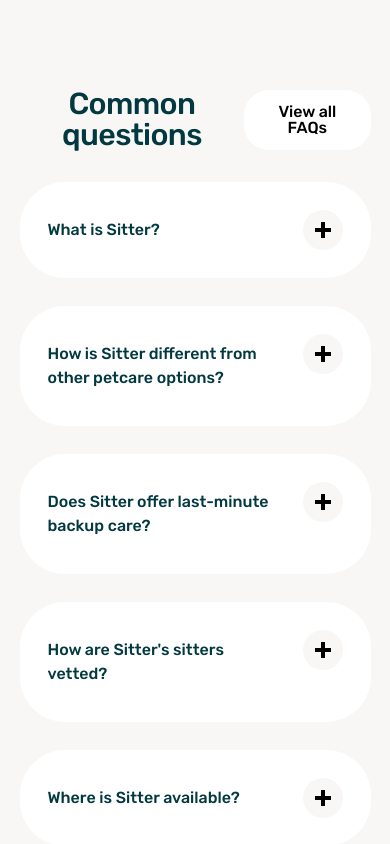
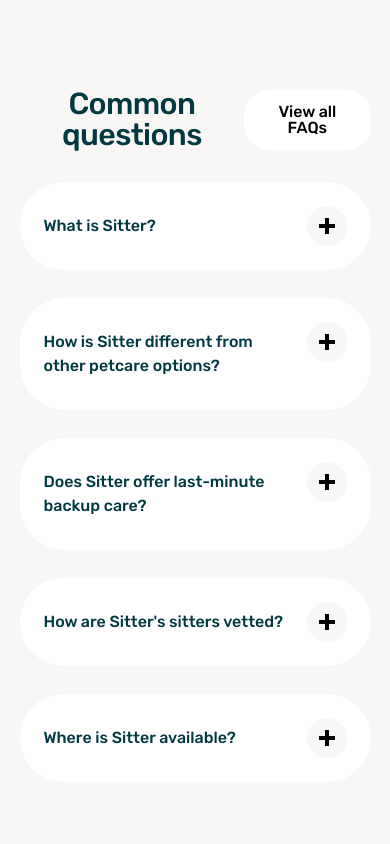
Before and after one commit to samsonc89/otter-replica, a React (Vite) app: page / in a window 390 px wide. Shown: the part 4881-5725 px from the top of the page. Built offline with nearby package versions, Linux system fonts and the light colour scheme.

Commit message:
Adjust padding for cards on small screens

```diff
--- a/src/containers/Questions/questions.css
+++ b/src/containers/Questions/questions.css
@@ -96,6 +96,9 @@
     gap: 1.75rem;
   }
 
+  .question-card {
+    padding: 1.5rem;
+  }
   .question-card-content {
     width: 80%;
   }
```
